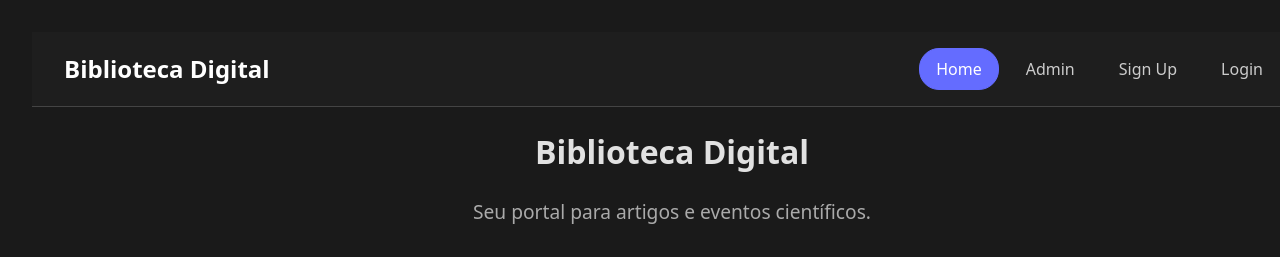
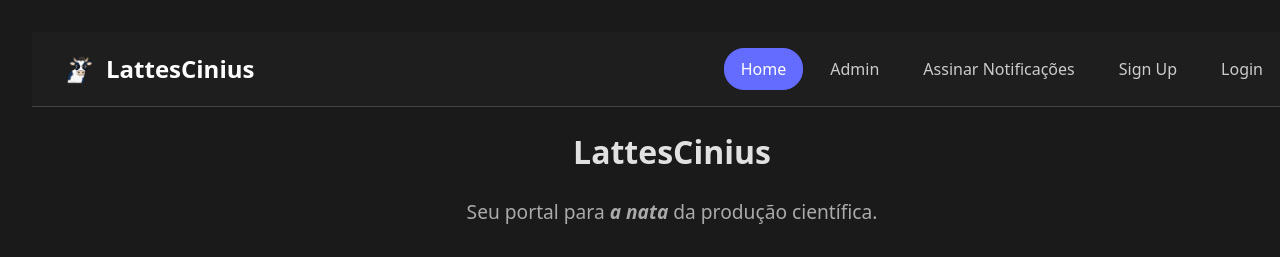
Before and after one commit to odannyraro/tp_engenharia_de_software, a React (Vite) app in the folder frontend/: page / in a window 1280 px wide. Shown: the top 257 px of the page. Built offline with nearby package versions, Linux system fonts and the light colour scheme; no server answers.

Commit message:
Update de Identidade Visual

```diff
--- a/frontend/index.html
+++ b/frontend/index.html
@@ -2,9 +2,9 @@
 <html lang="en">
   <head>
     <meta charset="UTF-8" />
-    <link rel="icon" type="image/svg+xml" href="/vite.svg" />
+    <link rel="icon" type="image/png" href="/lattes-cinius.png" />
     <meta name="viewport" content="width=device-width, initial-scale=1.0" />
-    <title>biblioteca_digital</title>
+    <title>Lattes Cinius</title>
   </head>
   <body>
     <div id="root"></div>
--- a/frontend/src/components/Header.jsx
+++ b/frontend/src/components/Header.jsx
@@ -18,6 +18,15 @@ const logoStyle = {
   color: '#fff',
   fontSize: '1.5rem',
   fontWeight: 'bold',
+  display: 'flex',
+  alignItems: 'center',
+  gap: '10px',
+};
+
+const logoImageStyle = {
+  width: '32px',
+  height: '32px',
+  objectFit: 'contain',
 };
 
 const navStyle = {
@@ -97,7 +106,10 @@ function Header() {
   return (
     <header style={headerStyle}>
       {/* Lado Esquerdo: Logo */}
-      <Link to="/" style={logoStyle}>Biblioteca Digital</Link>
+      <Link to="/" style={logoStyle}>
+        <img src="/lattes-cinius.png" alt="LattesCinius Logo" style={logoImageStyle} />
+        <span>LattesCinius</span>
+      </Link>
 
       {/* Lado Direito: Navegação e Usuário */}
       <nav style={navStyle}>
@@ -115,6 +127,13 @@ function Header() {
         </NavLink>
 
         {/* Seção do Usuário */}
+        <NavLink
+          to="/notifications/signup"
+          style={({ isActive }) => ({ ...navLinkStyle, ...(isActive ? activeLinkStyle : {}) })}
+        >
+          Assinar Notificações
+        </NavLink>
+
         {user ? (
           <div style={userStyle}>
             <span>Olá, {user.nome}</span>
--- a/frontend/src/pages/HomePage.jsx
+++ b/frontend/src/pages/HomePage.jsx
@@ -89,8 +89,10 @@ function HomePage() {
   return (
     <div style={{ maxWidth: '1200px', margin: '0 auto' }}>
       <div style={{ textAlign: 'center', marginBottom: '2rem' }}>
-        <h1>Biblioteca Digital</h1>
-        <p style={{ fontSize: '1.2rem', color: '#aaa' }}>Seu portal para artigos e eventos científicos.</p>
+        <h1>LattesCinius</h1>
+        <p style={{ fontSize: '1.2rem', color: '#aaa' }}>
+          Seu portal para <em style={{ fontWeight: 'bold' }}>a nata</em> da produção científica.
+        </p>
       </div>
 
       <form onSubmit={handleSearch} style={{ display: 'flex', gap: '10px', marginBottom: '40px' }}>
```
Also changed, not shown: frontend/public/lattes-cinius.png (added).
